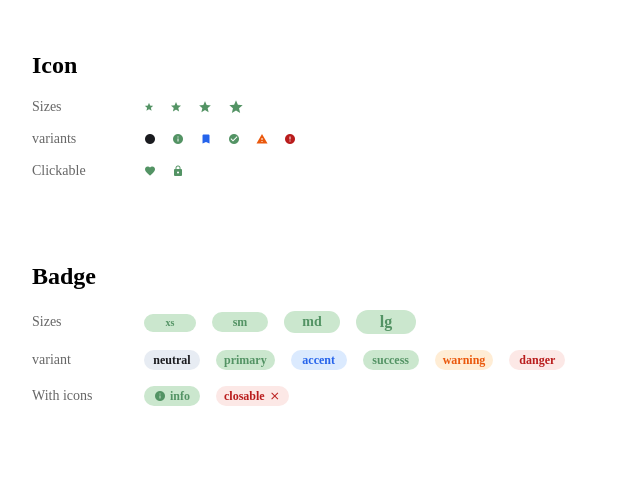
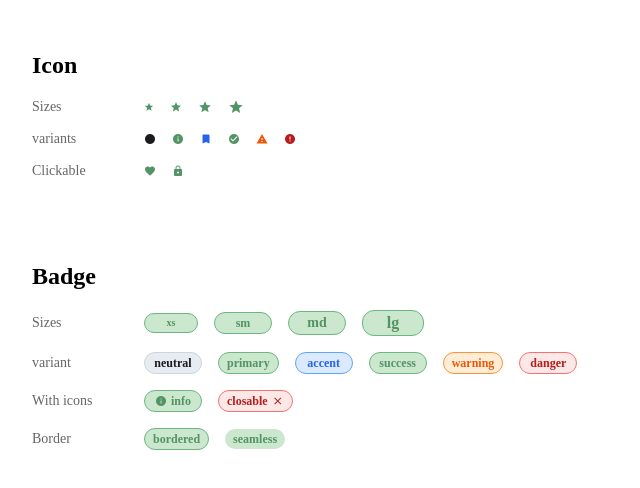
Before and after one commit to paulelyson/elyui, an Angular app: page / in a window 1280 px wide. Shown: the top 488 px of the page, without its empty margins (0-640 px from the left). Built offline with nearby package versions, Linux system fonts and the light colour scheme.

Commit message:
feat: add border options to badge component and update styles for border variants

```diff
--- a/src/app/app.html
+++ b/src/app/app.html
@@ -52,6 +52,12 @@
     <app-badge variant="primary" [hasBadgeIcon]="true">info</app-badge>
     <app-badge variant="danger" [hasCloseIcon]="true">closable</app-badge>
   </div>
+
+  <div class="icon-overview__row">
+    <span class="icon-overview__label">Border</span>
+    <app-badge variant="primary">bordered</app-badge>
+    <app-badge variant="primary" [hasBorder]="false">seamless</app-badge>
+  </div>
 </section>
 
 <router-outlet/>
--- a/src/app/components/badge/badge.css
+++ b/src/app/components/badge/badge.css
@@ -15,42 +15,42 @@
 
 /* Variant: Neutral */
 .badge-container.neutral {
-  /* border: 1px solid var(--color-border-gray-idle); */
+  border: 1px solid var(--color-border-gray-idle);
   background: var(--color-bg-gray-idle);
   color: var(--color-text);
 }
 
 /* Variant: Primary */
 .badge-container.primary {
-  /* border: 1px solid var(--color-border-primary-idle); */
+  border: 1px solid var(--color-border-primary-idle);
   background: var(--color-bg-primary-idle);
   color: var(--color-text-primary-default);
 }
 
 /* Variant: Accent */
 .badge-container.accent {
-  /* border: 1px solid var(--color-border-accent-idle); */
+  border: 1px solid var(--color-border-accent-idle);
   background: var(--color-bg-accent-idle);
   color: var(--color-text-accent-default);
 }
 
 /* Variant: Success */
 .badge-container.success {
-  /* border: 1px solid var(--color-border-success-idle); */
+  border: 1px solid var(--color-border-success-idle);
   background: var(--color-bg-success-idle);
   color: var(--color-text-success-default);
 }
 
 /* Variant: Warning */
 .badge-container.warning {
-  /* border: 1px solid var(--color-border-warning-idle); */
+  border: 1px solid var(--color-border-warning-idle);
   background: var(--color-bg-warning-idle);
   color: var(--color-text-warning-default);
 }
 
 /* Variant: Danger */
 .badge-container.danger {
-  /* border: 1px solid var(--color-border-danger-idle); */
+  border: 1px solid var(--color-border-danger-idle);
   background: var(--color-bg-danger-idle);
   color: var(--color-text-danger-default);
 }
@@ -83,6 +83,10 @@
   font-size: var(--font-size-lg);
 }
 
+.badge-container.borderless {
+  border: none;
+}
+
 .badge-container.clickable {
   cursor: pointer;
 }
--- a/src/app/components/badge/badge.html
+++ b/src/app/components/badge/badge.html
@@ -1,4 +1,9 @@
-<div class="badge-container" [ngClass]="[size, variant]" [class.clickable]="clickable">
+<div
+  class="badge-container"
+  [ngClass]="[size, variant]"
+  [class.clickable]="clickable"
+  [class.borderless]="!hasBorder"
+>
   @if (hasBadgeIcon) {
     <app-icon name="info" [size]="size"/>
   }
--- a/src/app/components/badge/badge.ts
+++ b/src/app/components/badge/badge.ts
@@ -14,6 +14,7 @@ export class Badge {
   @Input() variant: Variant = 'neutral';
   @Input() hasBadgeIcon: boolean = false;
   @Input() hasCloseIcon: boolean = false;
+  @Input() hasBorder: boolean = true;
   @Input() clickable: boolean = true;
   @Output() closed: EventEmitter<string> = new EventEmitter<string>();
 
--- a/src/styles.css
+++ b/src/styles.css
@@ -15,6 +15,14 @@
   --color-text-warning-default: #ea580c;
   --color-text-danger-default: #b91c1c;
 
+  /* Border colors */
+  --color-border-gray-idle: #ced4da;
+  --color-border-primary-idle: #6db681;
+  --color-border-accent-idle: #60a5fa;
+  --color-border-success-idle: #6db681;
+  --color-border-warning-idle: #fb923c;
+  --color-border-danger-idle: #f87171;
+
   /* Background colors */
   --color-bg-gray-idle: #e7ecf3;
   --color-bg-primary-idle: #cbe7ce;
```
